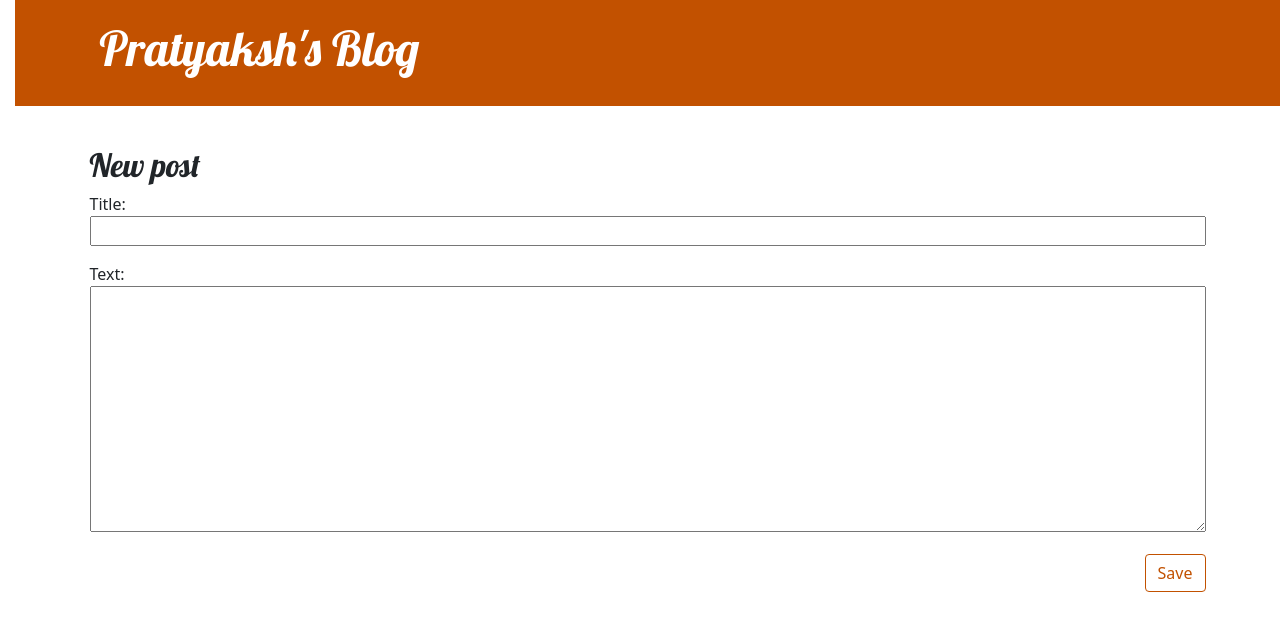
After one commit to pratss10/my-first-blog, a Django app: page /post/new/ in a window 1280 px wide. The commit adds this page. Shown: the top 631 px of the page. Run offline with Django 3.2, Linux system fonts and the light colour scheme.

Commit message:
Created forms to create/edit new posts and added a security feature

```diff
--- /dev/null
+++ b/blog/forms.py
@@ -0,0 +1,9 @@
+from django import forms
+
+from .models import Post
+
+class PostForm(forms.ModelForm):
+
+    class Meta:
+        model = Post
+        fields = ('title', 'text',)
--- a/blog/templates/blog/base.html
+++ b/blog/templates/blog/base.html
@@ -1,15 +1,23 @@
 {% load static %}
 <!DOCTYPE html>
 <html>
+
 <head>
     <title>Pratyaksh ka Blog</title>
-        <link rel="stylesheet" href="https://cdn.jsdelivr.net/npm/bootstrap@5.1.3/dist/css/bootstrap.min.css" integrity="sha384-1BmE4kWBq78iYhFldvKuhfTAU6auU8tT94WrHftjDbrCEXSU1oBoqyl2QvZ6jIW3" crossorigin="anonymous">
+    <link rel="stylesheet" href="https://cdn.jsdelivr.net/npm/bootstrap@5.1.3/dist/css/bootstrap.min.css"
+        integrity="sha384-1BmE4kWBq78iYhFldvKuhfTAU6auU8tT94WrHftjDbrCEXSU1oBoqyl2QvZ6jIW3" crossorigin="anonymous">
     <link href='//fonts.googleapis.com/css?family=Lobster&subset=latin,latin-ext' rel='stylesheet' type='text/css'>
     <link rel="stylesheet" href="{% static 'css/blog.css' %}">
 </head>
+
 <body>
     <header class="page-header">
         <div class="container">
+            {% if user.is_authenticated %}
+            <a href="{% url 'post_new' %}" class="top-menu">
+                {% include './icons/file-earmark-plus.svg' %}
+            </a>
+            {% endif %}
             <h1><a href="/">Pratyaksh's Blog</a></h1>
         </div>
     </header>
@@ -22,4 +30,5 @@
         </div>
     </main>
 </body>
+
 </html>
--- a/blog/templates/blog/post_detail.html
+++ b/blog/templates/blog/post_detail.html
@@ -2,6 +2,11 @@
 
 {% block content %}
     <article class="post">
+        <aside class="actions">
+            <a class="btn btn-secondary" href="{% url 'post_edit' pk=post.pk %}">
+                {% include './icons/pencil-fill.svg' %}
+            </a>
+        </aside>
         {% if post.published_date %}
             <time class="date">
                 {{ post.published_date }}
--- /dev/null
+++ b/blog/templates/blog/post_edit.html
@@ -0,0 +1,9 @@
+{% extends 'blog/base.html' %}
+
+{% block content %}
+    <h2>New post</h2>
+    <form method="POST" class="post-form">{% csrf_token %}
+        {{ form.as_p }}
+        <button type="submit" class="save btn btn-secondary">Save</button>
+    </form>
+{% endblock %}
--- a/blog/urls.py
+++ b/blog/urls.py
@@ -4,4 +4,6 @@ from . import views
 urlpatterns = [
     path('', views.post_list, name='post_list'),
     path('post/<int:pk>/', views.post_detail, name='post_detail'),
+    path('post/new/', views.post_new, name='post_new'),
+    path('post/<int:pk>/edit/', views.post_edit, name='post_edit'),
 ]
--- a/blog/views.py
+++ b/blog/views.py
@@ -2,6 +2,8 @@ from django.shortcuts import render
 from django.shortcuts import render, get_object_or_404
 from django.utils import timezone
 from .models import Post
+from .forms import PostForm
+from django.shortcuts import redirect
 
 def post_list(request):
     posts = Post.objects.filter(published_date__lte=timezone.now()).order_by('published_date')
@@ -10,3 +12,30 @@ def post_list(request):
 def post_detail(request, pk):
     post = get_object_or_404(Post, pk=pk)
     return render(request, 'blog/post_detail.html', {'post': post})
+
+def post_new(request):
+    if request.method == "POST":
+        form = PostForm(request.POST)
+        if form.is_valid():
+            post = form.save(commit=False)
+            post.author = request.user
+            post.published_date = timezone.now()
+            post.save()
+            return redirect('post_detail', pk=post.pk)
+    else:
+        form = PostForm()
+    return render(request, 'blog/post_edit.html', {'form': form})
+
+def post_edit(request, pk):
+    post = get_object_or_404(Post, pk=pk)
+    if request.method == "POST":
+        form = PostForm(request.POST, instance=post)
+        if form.is_valid():
+            post = form.save(commit=False)
+            post.author = request.user
+            post.published_date = timezone.now()
+            post.save()
+            return redirect('post_detail', pk=post.pk)
+    else:
+        form = PostForm(instance=post)
+    return render(request, 'blog/post_edit.html', {'form': form})
```
Also changed, not shown: blog/templates/blog/icons/file-earmark-plus.svg (added), blog/templates/blog/icons/pencil-fill.svg (added). Lines whose indentation alone changed are shown as unchanged.
